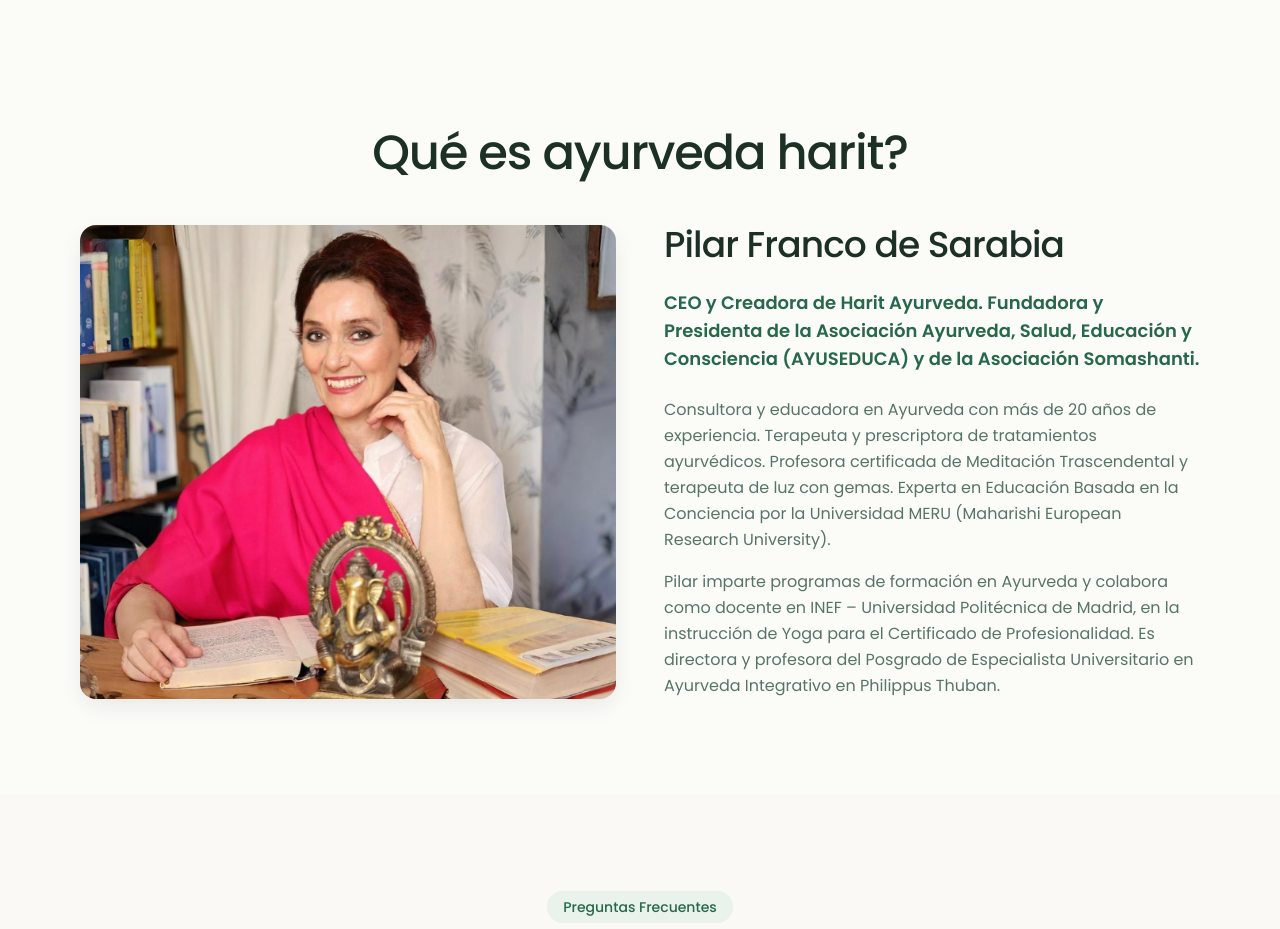
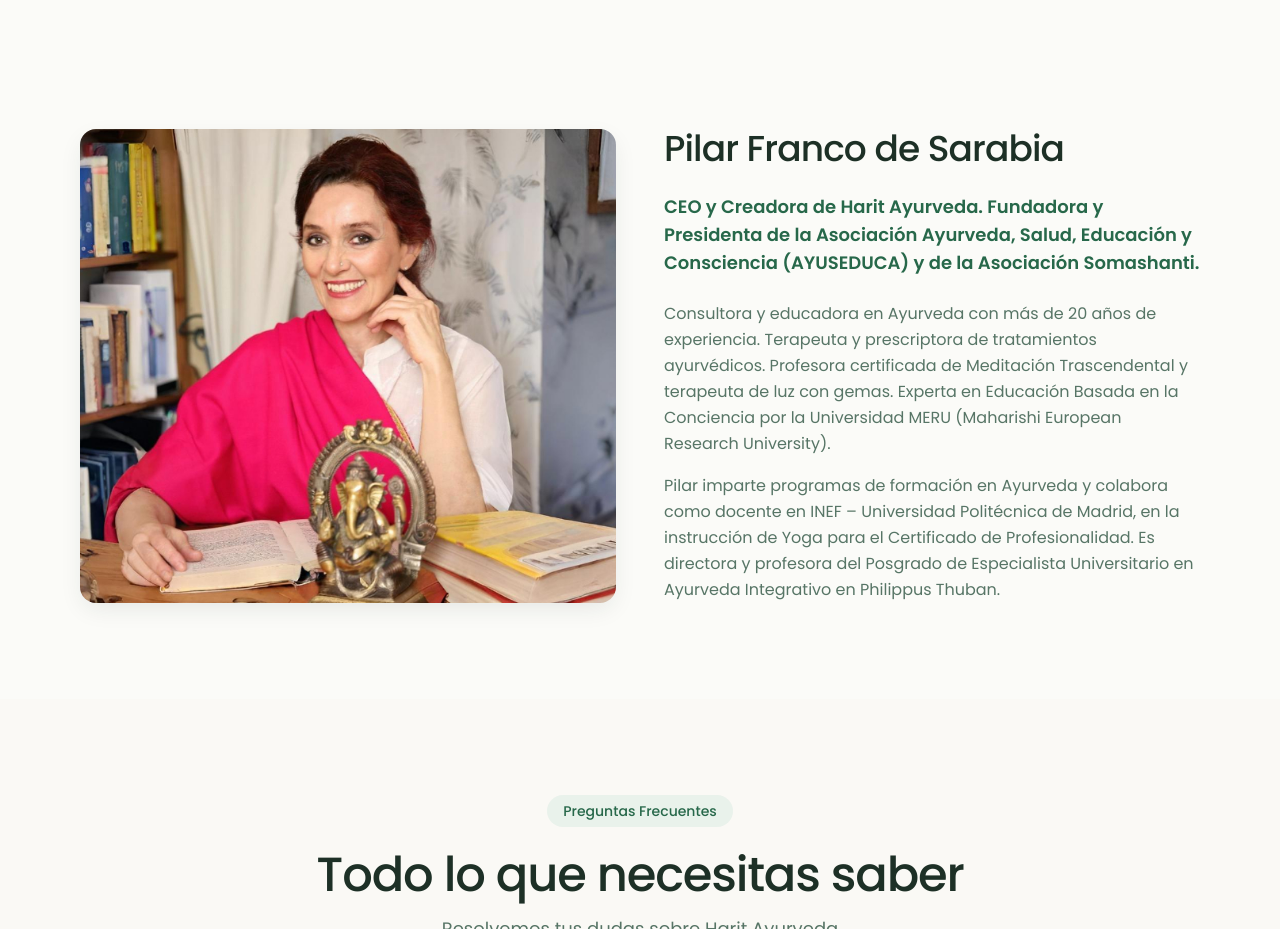
Before and after one commit to Tombcn71/ayurveda, a Next.js app: page / in a window 1280 px wide. Shown: the part 6020-6949 px from the top of the page. Built offline with nearby package versions, Linux system fonts and the light colour scheme.

Commit message:
Remove header 'Qué es ayurveda harit?' from Pilar section

```diff
--- a/src/app/page.tsx
+++ b/src/app/page.tsx
@@ -586,12 +586,6 @@
       {/* Pilar Section */}
       <section id="ayurveda-harit" className="section-padding bg-background">
    <div className="max-w-6xl mx-auto px-4">
-     <div className="text-center mb-12">
-       <h2 className="font-serif text-3xl md:text-4xl lg:text-5xl font-medium text-foreground mb-4">
-         Qué es ayurveda harit?
-       </h2>
-     </div>
-
     {/* items-stretch zorgt ervoor dat beide kolommen even hoog zijn */}
     <div className="grid md:grid-cols-2 gap-12 items-stretch">
 
```
